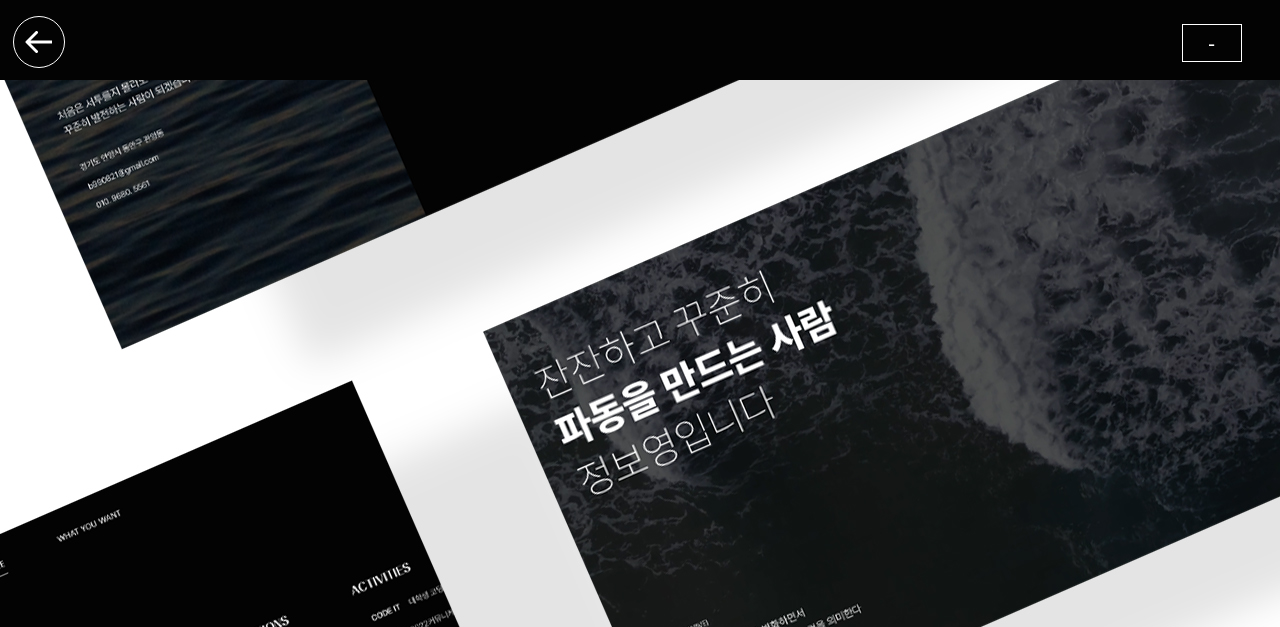
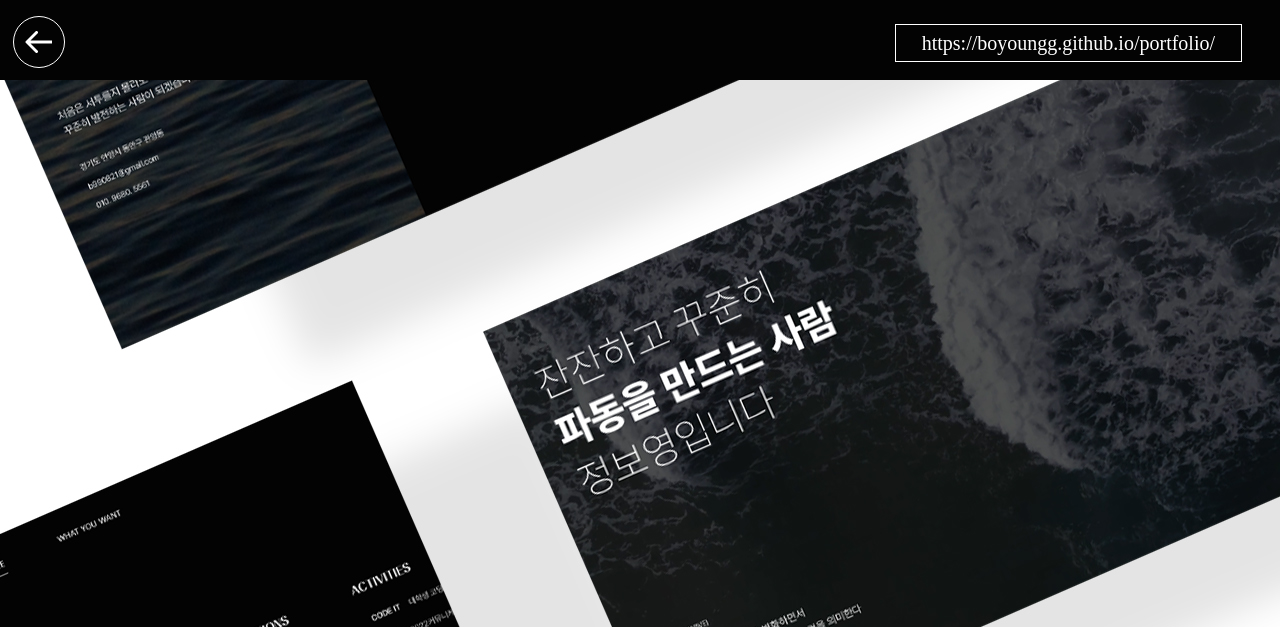
Before and after one commit to boyoungg/portfolio, a website: page codeReview01.html in a window 1280 px wide. Shown: the top 627 px of the page. Drawn offline with nearby package versions, Linux system fonts and the light colour scheme; a web font is replaced by a local one.

Commit message:
Update codeReview01.html

```diff
--- a/codeReview01.html
+++ b/codeReview01.html
@@ -19,7 +19,7 @@
     <div class="back">
         <a href="index.html"><div class="backBtn"></div></a>
         <div class="link subText">
-            <a href="index.html">-</a>
+            <a href="index.html">https://boyoungg.github.io/portfolio/</a>
         </div>
     </div>
     <div class="MainImg"><img src="./img/codeReview.jpg" alt=""></div>
```
